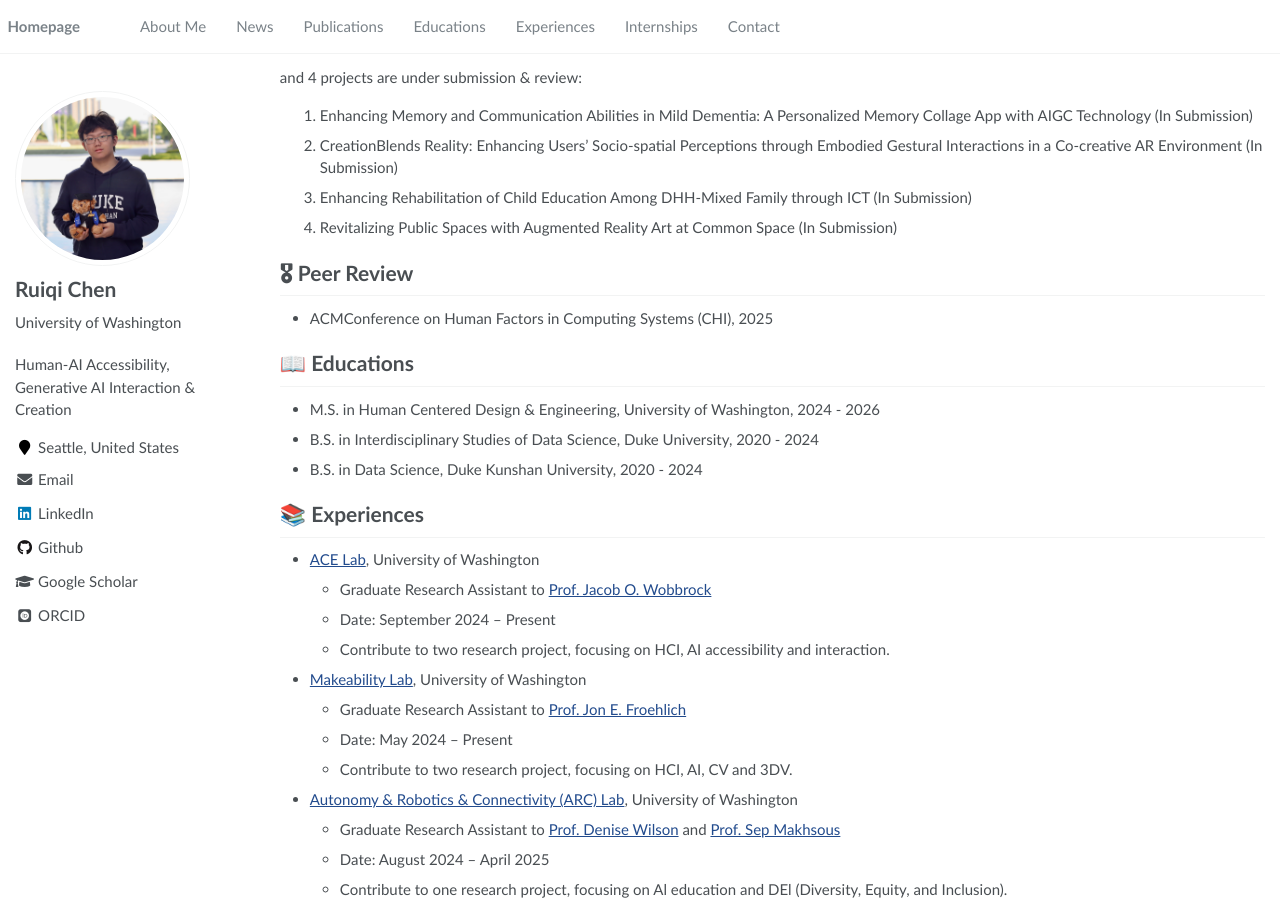
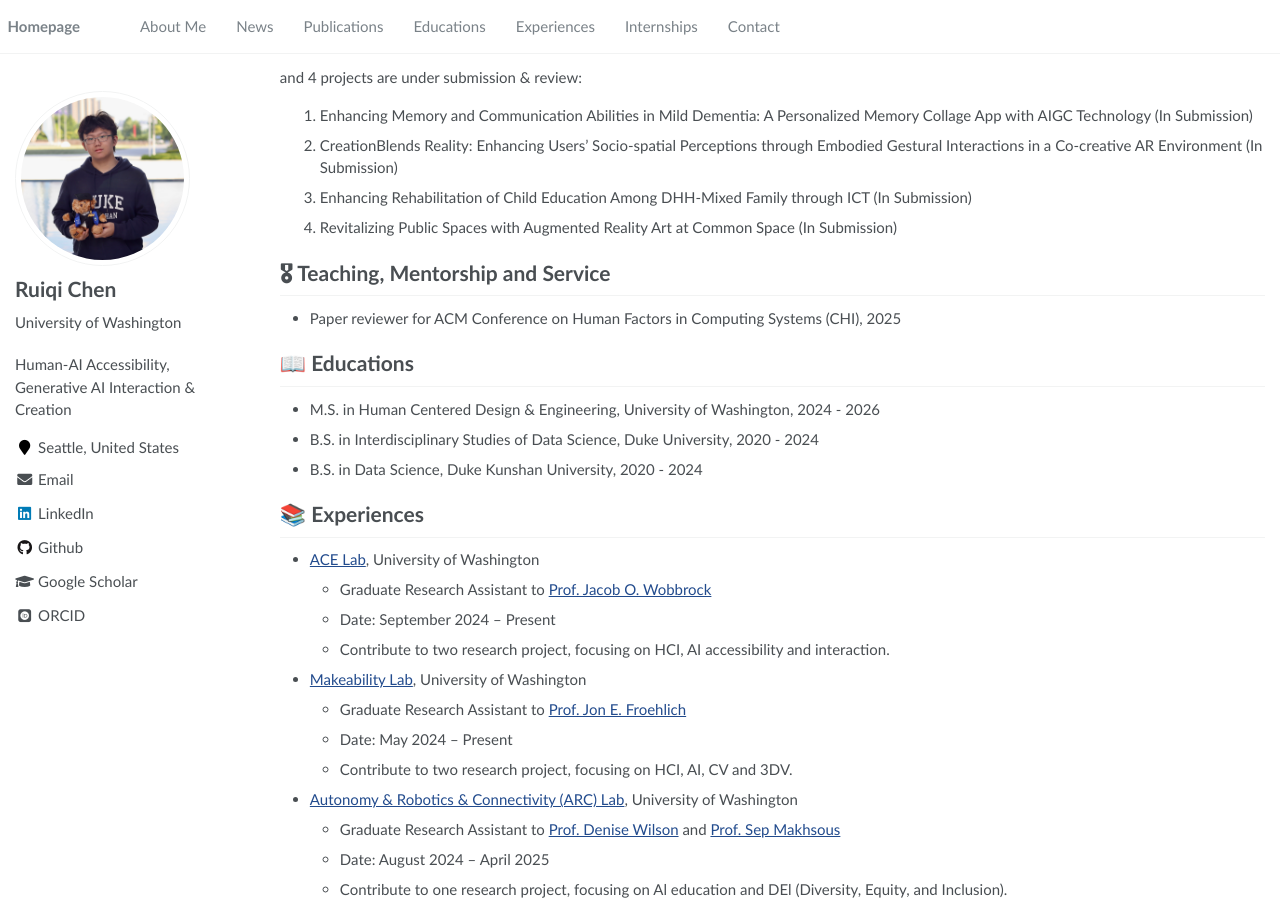
Before and after one commit to Ruiqi-Chen-0216/Ruiqi-Chen-0216.github.io, a Jekyll site: the page built from _pages/home.md, in a window 1280 px wide and 900 px high, scrolled down 1972 px. Built offline with Jekyll 4.4.1, drawn with Linux system fonts in a browser that asks for light colours; some web fonts are replaced.

Commit message:
Update home.md

```diff
--- a/_pages/home.md
+++ b/_pages/home.md
@@ -105,8 +105,8 @@ and 4 projects are under submission & review:
 
 
 
-# 🎖 Peer Review
-* ACMConference on Human Factors in Computing Systems (CHI), 2025
+# 🎖 Teaching, Mentorship and Service
+* Paper reviewer for ACM Conference on Human Factors in Computing Systems (CHI), 2025
 <!--# 🎖 Honors and Awards-->
 <!--- *2021.10* Lorem ipsum dolor sit amet, consectetur adipiscing elit. Vivamus ornare aliquet ipsum, ac tempus justo dapibus sit amet. -->
 <!--- *2021.09* Lorem ipsum dolor sit amet, consectetur adipiscing elit. Vivamus ornare aliquet ipsum, ac tempus justo dapibus sit amet. -->
```
